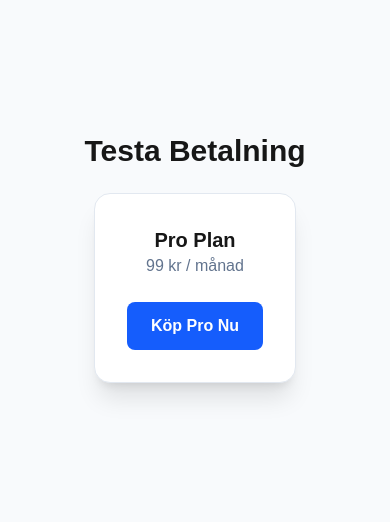
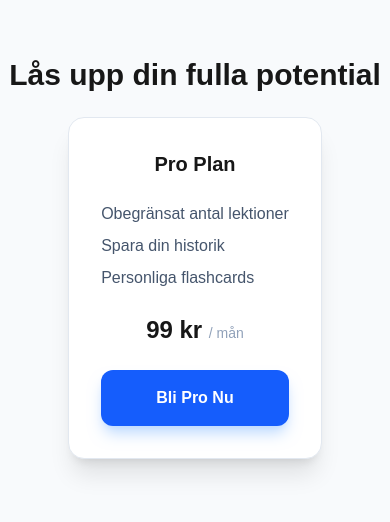
Before and after one commit to sofialundgren24/kriteriumai, a Next.js app: page /pricing in a window 390 px wide. Shown: the part 164-686 px from the top of the page. Built offline with nearby package versions, Linux system fonts and the light colour scheme; no server answers.

Commit message:
Fixed user interface in pricing component for paying users

```diff
--- a/app/chat/page.tsx
+++ b/app/chat/page.tsx
@@ -29,6 +29,7 @@ function ChatContent() {
   const channelRef = useRef<any>(null);
   const searchParams = useSearchParams()
   const urlChatId = searchParams.get('id')
+  const isSuccess = searchParams.get('success');
 
   useEffect(() => {
   const getUser = async () => {
@@ -242,6 +243,16 @@ function ChatContent() {
     };
   }, []);
 
+  useEffect(() => {
+  if (isSuccess) {
+
+    const timer = setTimeout(() => {
+      router.replace('/chat');
+    }, 5000);
+    return () => clearTimeout(timer);
+  }
+}, [isSuccess]);
+
   const startNewChat = () => {
       setMessages([]);
       setActiveChatId(null);
@@ -279,6 +290,13 @@ function ChatContent() {
           Ny lektion
         </button>
       </header>
+
+       {isSuccess && (
+      <div className="bg-green-100 border border-green-400 text-green-700 px-4 py-3 rounded relative mb-4">
+        <strong className="font-bold">Succé! </strong>
+        <span className="block sm:inline">Ditt konto har uppgraderats till Pro. Kör hårt!</span>
+      </div>
+    )}
 
       <main ref={scrollRef} className="flex-1 overflow-y-auto p-4 space-y-8">
         <div className="max-w-3xl mx-auto w-full">
@@ -356,6 +374,8 @@ function ChatContent() {
         </div>
       </div>
     )}
+
+
     </div>
   )
 }
--- a/app/pricing/page.tsx
+++ b/app/pricing/page.tsx
@@ -1,36 +1,76 @@
 'use client'
+import { useEffect, useState } from 'react'
+import { supabase } from '../../utils/supabaseClient'
+import { useRouter } from 'next/navigation'
 
 export default function PricingPage() {
+  const [isPaying, setIsPaying] = useState<boolean | null>(null)
+  const router = useRouter()
+
+  useEffect(() => {
+    async function checkProStatus() {
+      const { data: { user } } = await supabase.auth.getUser()
+      if (user) {
+        const { data } = await supabase
+          .from('profiles')
+          .select('is_paying')
+          .eq('id', user.id)
+          .single()
+        setIsPaying(data?.is_paying || false)
+      } else {
+        setIsPaying(false)
+      }
+    }
+    checkProStatus()
+  }, [])
+
   const handleBuy = async () => {
-    // 1. Anropa din osynliga API-route (route.ts)
-    const res = await fetch('/api/checkout', {
-      method: 'POST',
-    })
-
+    const res = await fetch('/api/checkout', { method: 'POST' })
     const data = await res.json()
-
-    console.log("Data recieved from checkout endpoint", data)
-
     if (data.url) {
-      // 2. Om allt gick bra, skicka användaren till Stripe!
+    // Skickar användare till stripe checkout
       window.location.href = data.url
     } else {
-      console.error("Något gick fel:", data.error)
       alert("Kunde inte starta betalning. Är du inloggad?")
     }
   }
 
+
+  if (isPaying === null) return <div className="flex justify-center mt-20">Laddar...</div>
+
+
+  if (isPaying) {
+    return (
+      <div className="flex flex-col items-center justify-center min-h-screen bg-slate-50 text-center p-4">
+        <h1 className="text-3xl font-bold mb-4">Du är redan Pro</h1>
+        <p className="text-slate-600 mb-8">Tack för att du använder Kriterium AI. Du har redan tillgång till allt.</p>
+        <button
+          onClick={() => router.push('/chat')}
+          className="bg-blue-600 text-white px-8 py-3 rounded-xl font-bold"
+        >
+          Tillbaka till lektionerna
+        </button>
+      </div>
+    )
+  }
+
+
   return (
     <div className="flex flex-col items-center justify-center min-h-screen bg-slate-50">
-      <h1 className="text-3xl font-bold mb-6">Testa Betalning</h1>
-      <div className="p-8 bg-white shadow-xl rounded-2xl border border-slate-200 text-center">
+      <h1 className="text-3xl font-bold mb-6">Lås upp din fulla potential</h1>
+      <div className="p-8 bg-white shadow-xl rounded-2xl border border-slate-200 text-center max-w-sm">
         <h2 className="text-xl font-semibold">Pro Plan</h2>
-        <p className="text-slate-500 mb-6">99 kr / månad</p>
+        <ul className="text-left my-6 space-y-2 text-slate-600">
+          <li>Obegränsat antal lektioner</li>
+          <li>Spara din historik</li>
+          <li>Personliga flashcards</li>
+        </ul>
+        <p className="text-2xl font-bold mb-6">99 kr <span className="text-sm font-normal text-slate-400">/ mån</span></p>
         <button
           onClick={handleBuy}
-          className="bg-blue-600 text-white px-6 py-3 rounded-lg font-bold hover:bg-blue-700 transition-colors"
+          className="w-full bg-blue-600 text-white px-6 py-4 rounded-xl font-bold hover:bg-blue-700 transition-all shadow-lg shadow-blue-200"
         >
-          Köp Pro Nu
+          Bli Pro Nu
         </button>
       </div>
     </div>
--- a/utils/supabaseServer.ts
+++ b/utils/supabaseServer.ts
@@ -5,6 +5,7 @@ import { cookies } from 'next/headers'
 export async function createClient() {
 
   const cookieStore = await cookies()
+
   return createServerClient(
     process.env.NEXT_PUBLIC_SUPABASE_URL!,
     process.env.NEXT_PUBLIC_SUPABASE_ANON_KEY!,
```
